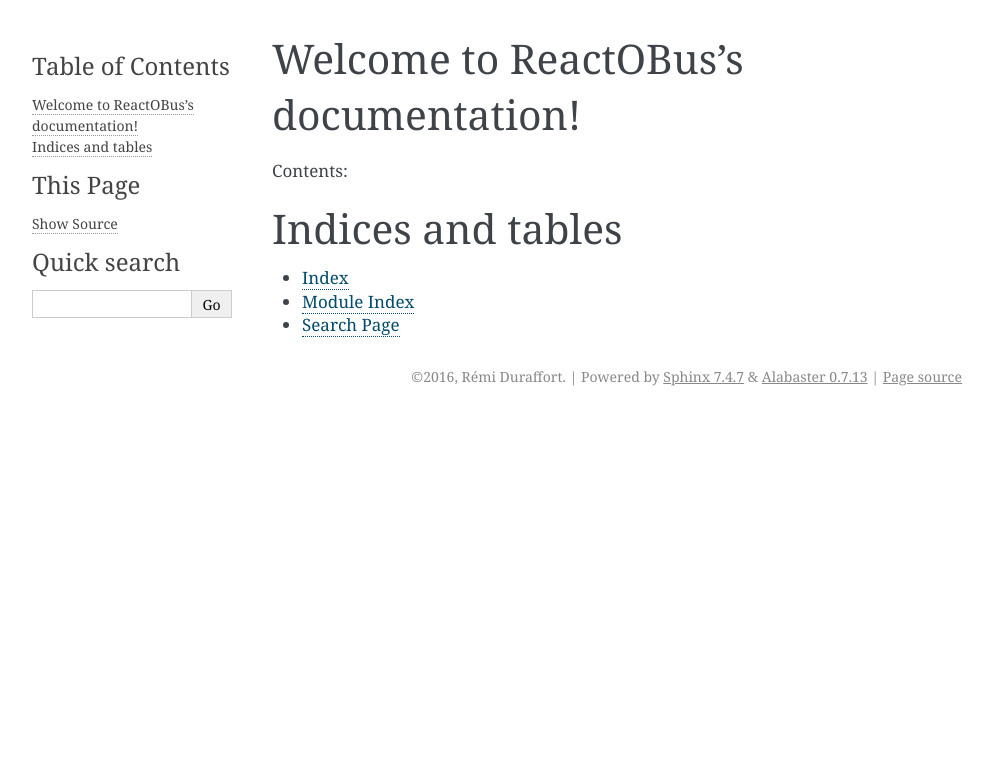
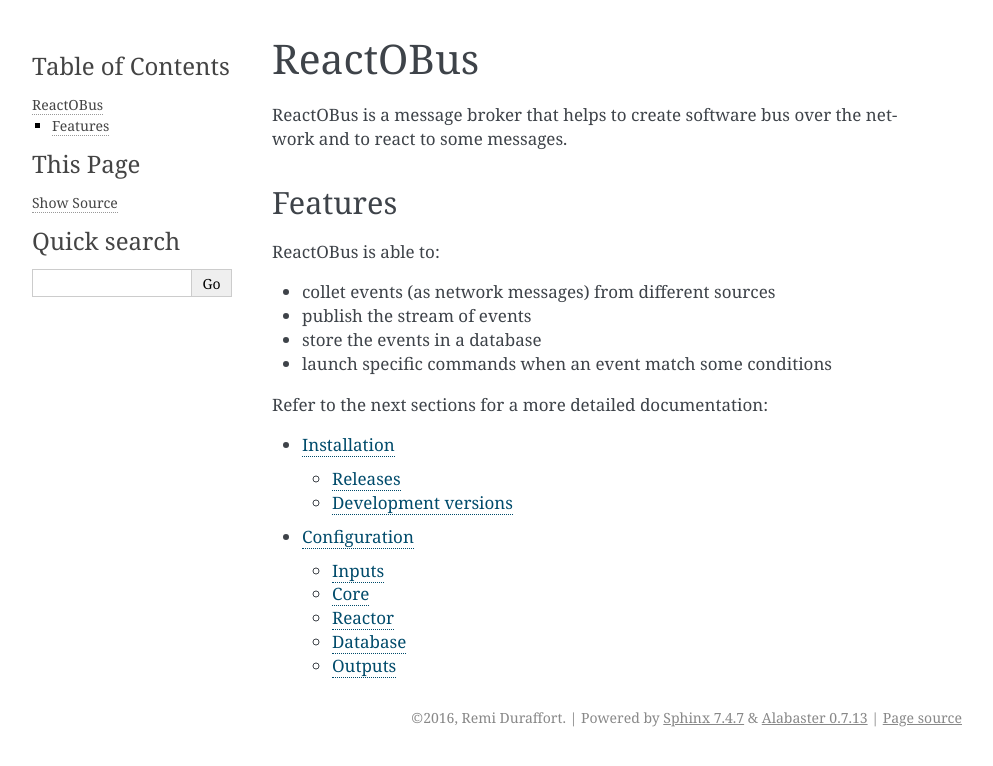
Before and after one commit to ivoire/ReactOBus, a Sphinx documentation site: the page built from docs/index.rst, in a window 1280 px wide. Shown: the top 766 px of the page, without its empty margins (148-1141 px from the left). Built offline with Sphinx 7.4.7, drawn with Linux system fonts in a browser that asks for light colours.

Commit message:
docs: improve documentation

```diff
--- a/docs/conf.py
+++ b/docs/conf.py
@@ -50,8 +50,8 @@
 
 # General information about the project.
 project = 'ReactOBus'
-copyright = '2016, Rémi Duraffort'
-author = 'Rémi Duraffort'
+copyright = '2016, Remi Duraffort'
+author = 'Remi Duraffort'
 
 # The version info for the project you're documenting, acts as replacement for
 # |version| and |release|, also used in various other places throughout the
@@ -261,7 +261,7 @@
 #  author, documentclass [howto, manual, or own class]).
 latex_documents = [
     (master_doc, 'ReactOBus.tex', 'ReactOBus Documentation',
-     'Rémi Duraffort', 'manual'),
+     'Remi Duraffort', 'manual'),
 ]
 
 # The name of an image file (relative to this directory) to place at the top of
--- a/docs/index.rst
+++ b/docs/index.rst
@@ -1,21 +1,24 @@
-.. ReactOBus documentation master file, created by
-   sphinx-quickstart on Thu Nov 24 11:23:47 2016.
-   You can adapt this file completely to your liking, but it should at least
-   contain the root `toctree` directive.
+ReactOBus
+#########
 
-Welcome to ReactOBus's documentation!
-=====================================
+ReactOBus is a message broker that helps to create software bus over the network
+and to react to some messages.
 
-Contents:
+
+Features
+========
+
+ReactOBus is able to:
+
+* collet events (as network messages) from different sources
+* publish the stream of events
+* store the events in a database
+* launch specific commands when an event match some conditions
+
+Refer to the next sections for a more detailed documentation:
 
 .. toctree::
    :maxdepth: 2
 
-
-
-Indices and tables
-==================
-
-* :ref:`genindex`
-* :ref:`modindex`
-* :ref:`search`
+   install
+   configuration
```
Also changed, not shown: docs/configuration.rst (added, +106 -0 lines), docs/install.rst (added, +33 -0 lines), docs/reactobus-conf.yaml (added, +49 -0 lines).
